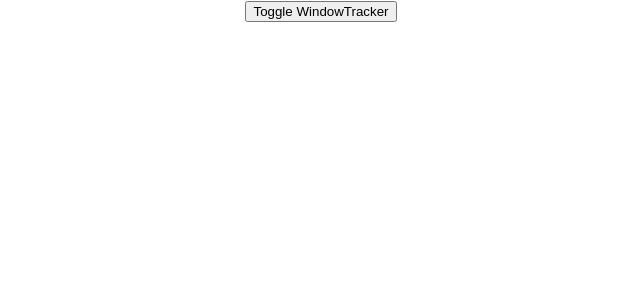
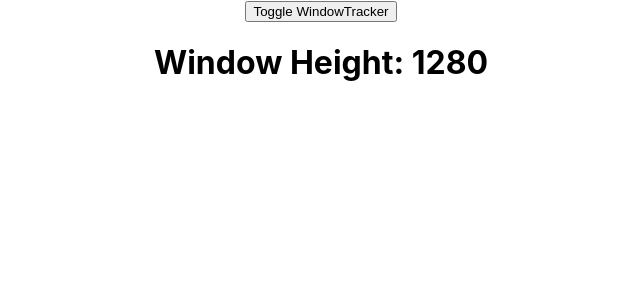
Before and after one commit to IsmailMuhammed2019/windowtoggle, a React (Create React App) app: page / in a window 1280 px wide. Shown: the top 300 px of the page, without its empty margins (319-959 px from the left). Built offline with nearby package versions, Linux system fonts and the light colour scheme.

Commit message:
update app componet window width

```diff
--- a/src/App.js
+++ b/src/App.js
@@ -10,8 +10,8 @@ function App() {
   }
   return (
     <div className="App">
-      <button>Toggle WindowTracker</button>
-      {show && <windowTracker />}
+      <button onClick={toggle}>Toggle WindowTracker</button>
+      {show && <WindowTracker />}
     </div>
   );
 }
--- a/src/WindowTracker.js
+++ b/src/WindowTracker.js
@@ -1,5 +1,19 @@
-import React from 'react'
+import React from 'react';
 
 export default function WindowTracker() {
-  return <h1>Window width: {window.innerWidth}</h1>
+
+  const [windowWidth, setWindowWidth] = React.useState(window.innerWidth);
+
+  React.useEffect(() => {
+    window.addEventListener('resize', function(){
+      setWindowWidth(window.innerWidth);
+    });
+  }, []);
+
+
+  return (
+    <div>
+      <h1>Window Height: {windowWidth}</h1>
+    </div>
+  )
 }
```
